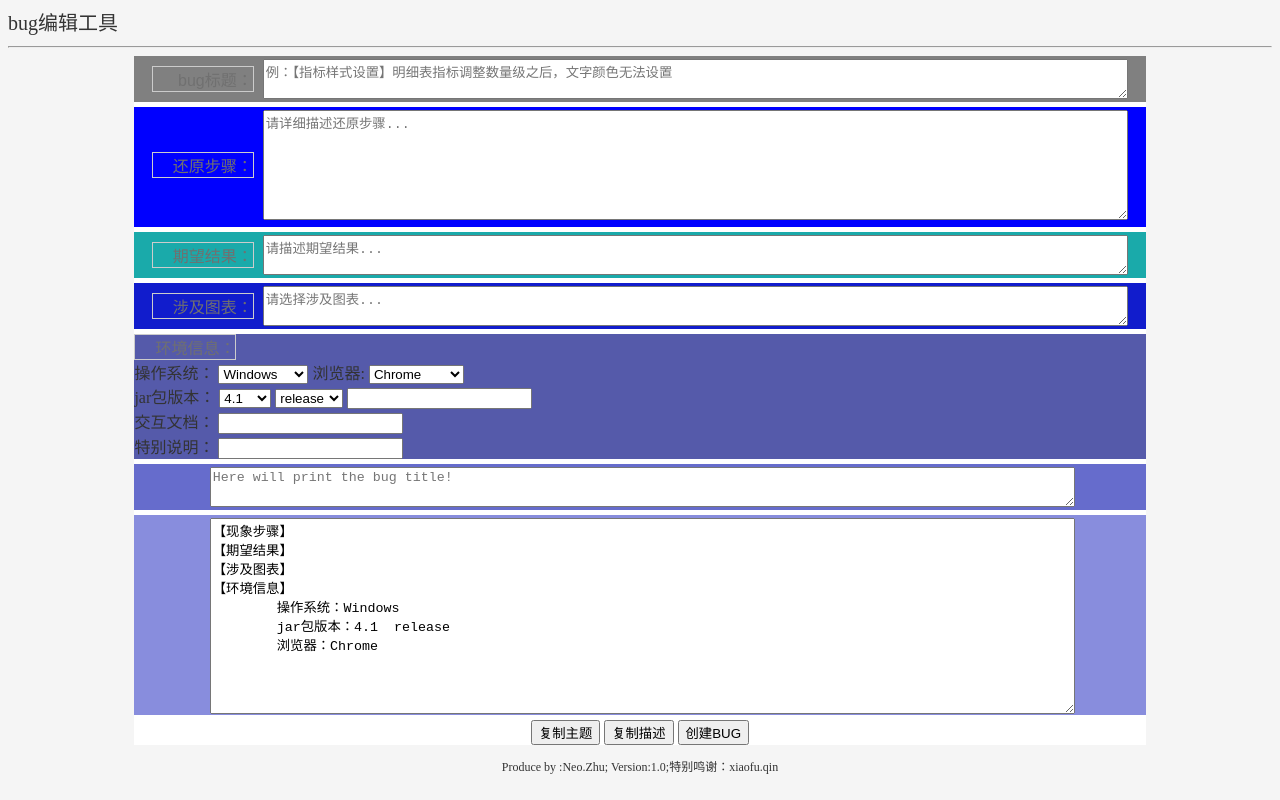
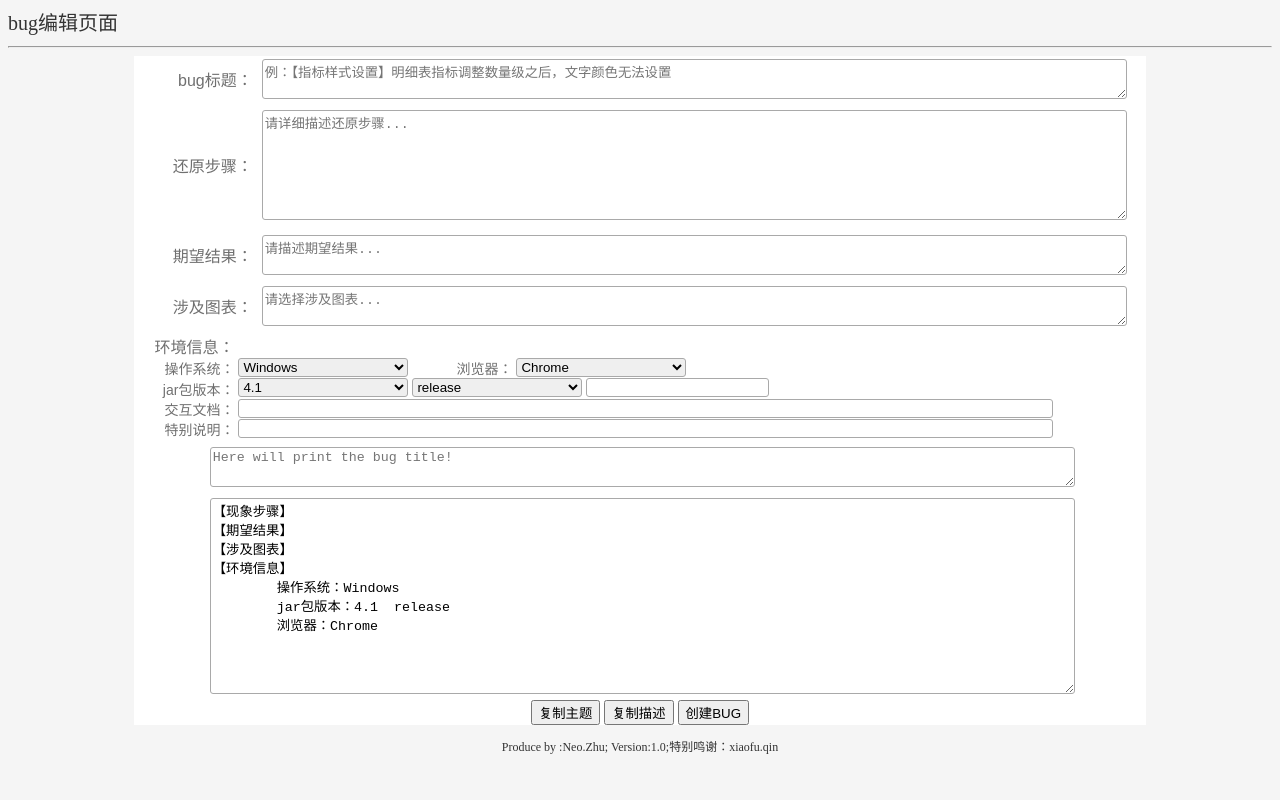
Before and after one commit to zhumoozi/Fixme, a website: page index.html in a window 1280 px wide. Drawn offline with Linux system fonts and the light colour scheme.

Commit message:
添加页面存储

```diff
--- a/index.html
+++ b/index.html
@@ -11,7 +11,7 @@
 </head>
 <body>
 <header>
-    <h3 style=";">bug编辑工具</h3>
+    <h3 style=";">bug编辑页面</h3>
     <hr/>
 </header>
 <section id="main">
@@ -35,14 +35,14 @@
         <div id="text_invinfo">
             <label><span>环境信息：</span></label>
             <form action="" method="get" id="choose_invinfo">
-                操作系统：
+                <label>操作系统：</label>
                 <select id="choose_systems">
                     <option value="windows">Windows</option>
                     <option value="Linux">Linux</option>
                     <option value="Mac">Mac</option>
                     <option value="所有操作系统">All systems</option>
                 </select>
-                浏览器:
+                <label>浏览器：</label>
                 <select id="choose_browsers">
                     <option value="chrome">Chrome</option>
                     <option value="Firefox">Firefox</option>
@@ -51,7 +51,7 @@
                     <option value="所有浏览器">All browsers</option>
                 </select>
                 <br />
-                jar包版本：
+                <label>jar包版本：</label>
                 <select id="choose_version">
                     <option value="4.1">4.1</option>
                     <option value="4.0.2">4.0.2</option>
@@ -66,10 +66,10 @@
                 </select>
                 <input id="choose_time" type="text" name="jar" value=""/>
                 <br/>
-                交互文档：
+                <label>交互文档：</label>
                 <input type="text" id="interactive" name="interact" value=""/>
                 <br/>
-                特别说明：
+                <label>特别说明：</label>
                 <input type="text" id="especially" name="special" value=""/>
                 <br/>
             </form>
--- a/static/css/index.css
+++ b/static/css/index.css
@@ -1,6 +1,7 @@
 body {
     background: #f5f5f5;
     color: #333;
+
 }
 
 h3 {
@@ -30,7 +31,7 @@ label {
     color: #707070;
     text-align: right;
     width: 100px;
-    border: 1px solid #ccc;
+/*    border: 1px solid #ccc; */
     vertical-align: middle;
 }
 
@@ -46,42 +47,54 @@ div {
     text-align: center;
 }
 
+select {
+    width: 170px;
+}
+
+textarea,input,select {
+    border-radius: 3.01px;
+}
+
+input,select,textarea {
+    border: 1px solid #A9A9A9;
+}
+
+#choose_invinfo label {
+    font-size: 14px;
+}
 #text_title {
-    background-color: gray;
+
 }
 
 #text_replay {
-    background-color: blue;
     height: 120px;
 }
 
 #text_expectation{
-    background-color: #1aaaaa;
+
 }
 
 #text_charts {
-    background-color: #111ccc;
+
 }
 
 #text_invinfo {
-    background-color: #555aaa;
+
     text-align: left;
 }
 
-#choose_invinfo {
-
-}
 
 #print_title {
-    background-color: #666ccc;
     text-align: center;
 }
 
 #print_describle {
-    background-color: #888ddd;
     height: 200px;
 }
 
+#interactive,#especially {
+    width: 80%;
+}
 
 
 
@@ -99,148 +112,11 @@ footer {
     font-size: 12px;
 }
 
-
-
-
-
-
-
-
-
-
-
-
-
-
-/*
-body, html {
-    width: 100%;
-    height: 100%;
-    position: relative;
-}
-#main {
-    width: 100%;
-    height: 80%;
-}
-
-#index_left {
-    margin: 0 auto;
-    width: 75%;
-    border: solid 1px blue;
-    float: center;
-}
-
-#index_right {
-    margin: 0 auto;
-    width: 80%;
-    border: solid 1px blue;
-    float: center;
-}
-#index_bottom {
-    width: 100%;
-    border:2px solid #00f;
-    float: left;
-}
-
-h3 {
-    text-align: center;
-    color: blue;
-    letter-spacing: 8px;
-    height: 10px;
-    padding-top: 0;
-    margin-top: 0;
-}
-textarea {
-    margin: 0 auto;
-    width: 98%;
-    height: 40px;
-    text-align: auto;
-    font-size: 13px;
-}
-
-body {
-    background-color: #c0c0c0;
-}
-
-p {
-    margin: 0 auto;
-}
-
-span {
-    font-weight: bold;
-}
-
-/*链接样式*/
-
 a {
     margin:0 10px;
     text-decoration: none;
 }
-a:link {color:blue;}		/* 未被访问的链接 */
-a:visited {color:#808040;}	/* 已被访问的链接 */
-a:hover {color:green;}	/* 鼠标指针移动到链接上 */
-a:active {color:#0000FF;}	/* 正在被点击的链接 */
-/*
-button {
-    border-radius: 3px;
-}
-
-footer {
-    position: absolute;
-    bottom:0;
-    width:99%;
-    height:auto;
-    text-align: center;
-    font-size: 12px;
-}
-
-.text_replay textarea {
-    height: 80px;
-}
-
-#text_invinfo textarea {
-    height: 100px;
-}
-
-#bug_example {
-    height: 250px;
-    width: 99%;
-    float: center;
-    background-color: #FAEBD7;
-}
-
-#bug_example button {
-    background-color: #CCCCFF;
-}
-
-#bug_result_title {
-    height: 50px;
-    width: 99%;
-    float: center;
-}
-#bug_result_describle {
-    height: 180px;
-    width: 99%;
-    float: center;
-    position: relative;
-}
-
-#interactive {
-    width: 80%;
-}
-#especially {
-    width: 80%;
-}
-
-#createbug {
-    color: #fff;
-    background-color: #0092ff;
-}
-
-#control {
-    float: right;
-    bottom: 0;
-    right:0;
-    z-index:99;
-}
-*/
+a:link {color:blue;}        /* 未被访问的链接 */
+a:visited {color:#808040;}  /* 已被访问的链接 */
+a:hover {color:green;}  /* 鼠标指针移动到链接上 */
+a:active {color:#0000FF;}   /* 正在被点击的链接 */
--- a/static/js/bugBeta.js
+++ b/static/js/bugBeta.js
@@ -133,4 +133,10 @@ define(["require", "defineEventHandle", "event"], function (require) {
         eventHandles.createBugs();
     });
 
+    var idnum = new Array("#b_title","#b_replay","#b_expectation","#b_chart","#choose_time","#specially","#interactive");
+    EventInstance.on("contentChange",function(){
+        eventHandles.stInform();
+    })
+
+
 });
--- a/static/js/defineEventHandle.js
+++ b/static/js/defineEventHandle.js
@@ -57,13 +57,13 @@ define(["require"], function (require) {
         // 插入内容
         dom.val(str);
     }
-
+    //复制内容
     function copyThemeDescribe(dom){
         var Content = dom[0];
         Content.select(); // 选择对象
         document.execCommand("Copy"); // 执行浏览器复制命令
     }
-
+    //创建bug
     function createBugs(){
         var url = 'http://www.finedevelop.com:2016/secure/CreateIssue!default.jspa';
         var name = '';
@@ -73,6 +73,19 @@ define(["require"], function (require) {
         var tLeft  = (window.screen.availWidth - 10 -tWidth) / 2;
         window.open(url,name,'height=500,width=600,top='+tTop+',left='+tLeft+',toolbar=no,menubar=no,scrollbars=no, resizable=no,location=no, status=no,z-look=yes');
     }
+    //存储信息到浏览器
+    function stInform() {
+    for (var i = 0; i < dom.length; i++) {
+        var cvalue = $(dom[i].value).value;
+        if (typeof(Storage) !== "undefined") {
+            localStorage.setItem(dom[i].value, cvalue);
+            $(dom[i].value).innerHTML = localStorage.getItem(dom[i].value);
+        }
+        else {
+            $(dom[i].value).innerHTML = "抱歉！您的浏览器不支持 Web Storage ...";
+        }
+    }
+}
 
     return {
         bugTitleKeyPress: bugTitleKeyPress,
@@ -81,7 +94,8 @@ define(["require"], function (require) {
         bugTitleInfo: bugTitleInfo,
         bugContentInfo:bugContentInfo,
         copyThemeDescribe: copyThemeDescribe,
-        createBugs:createBugs
+        createBugs:createBugs,
+        stInform:stInform
     };
 
 });
```
